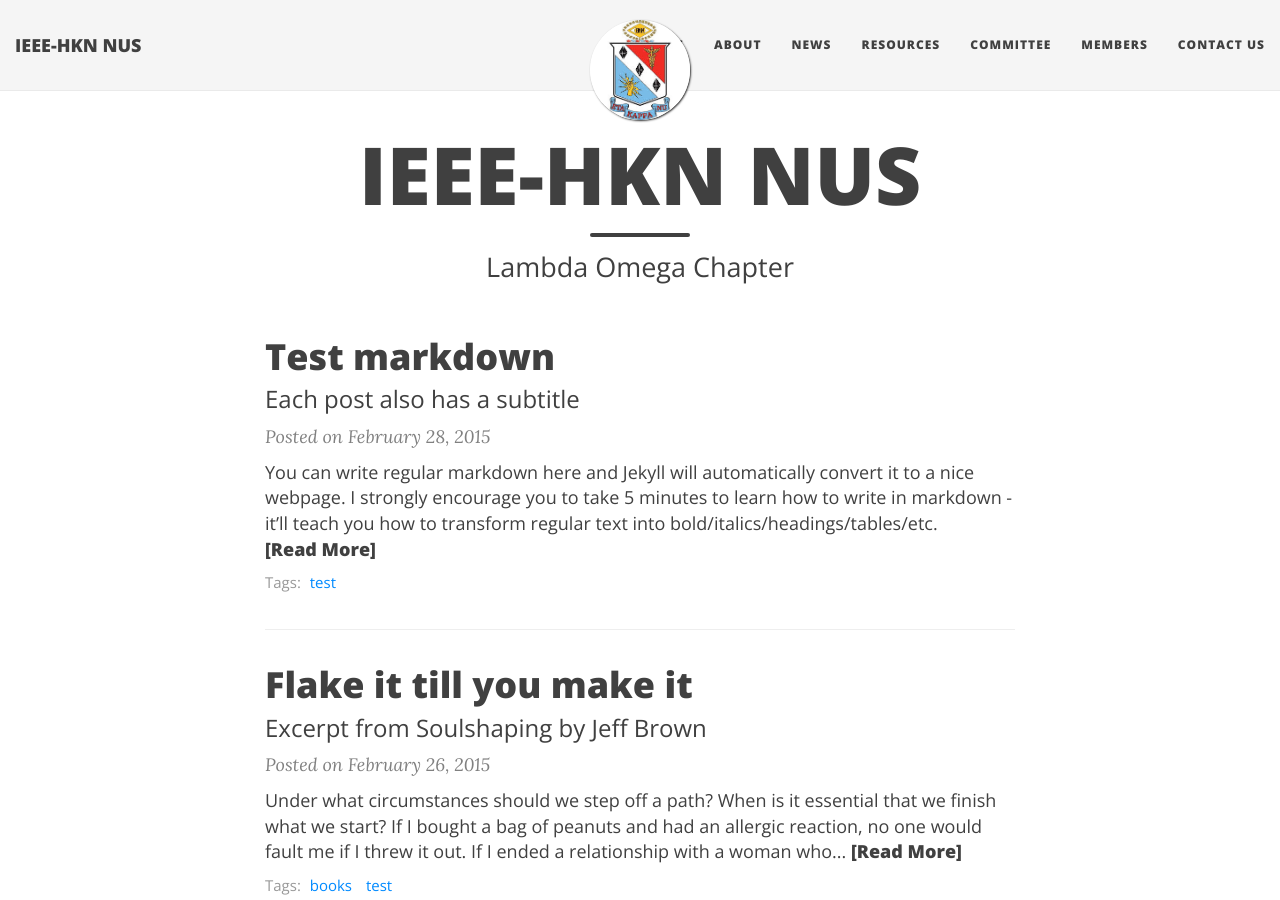
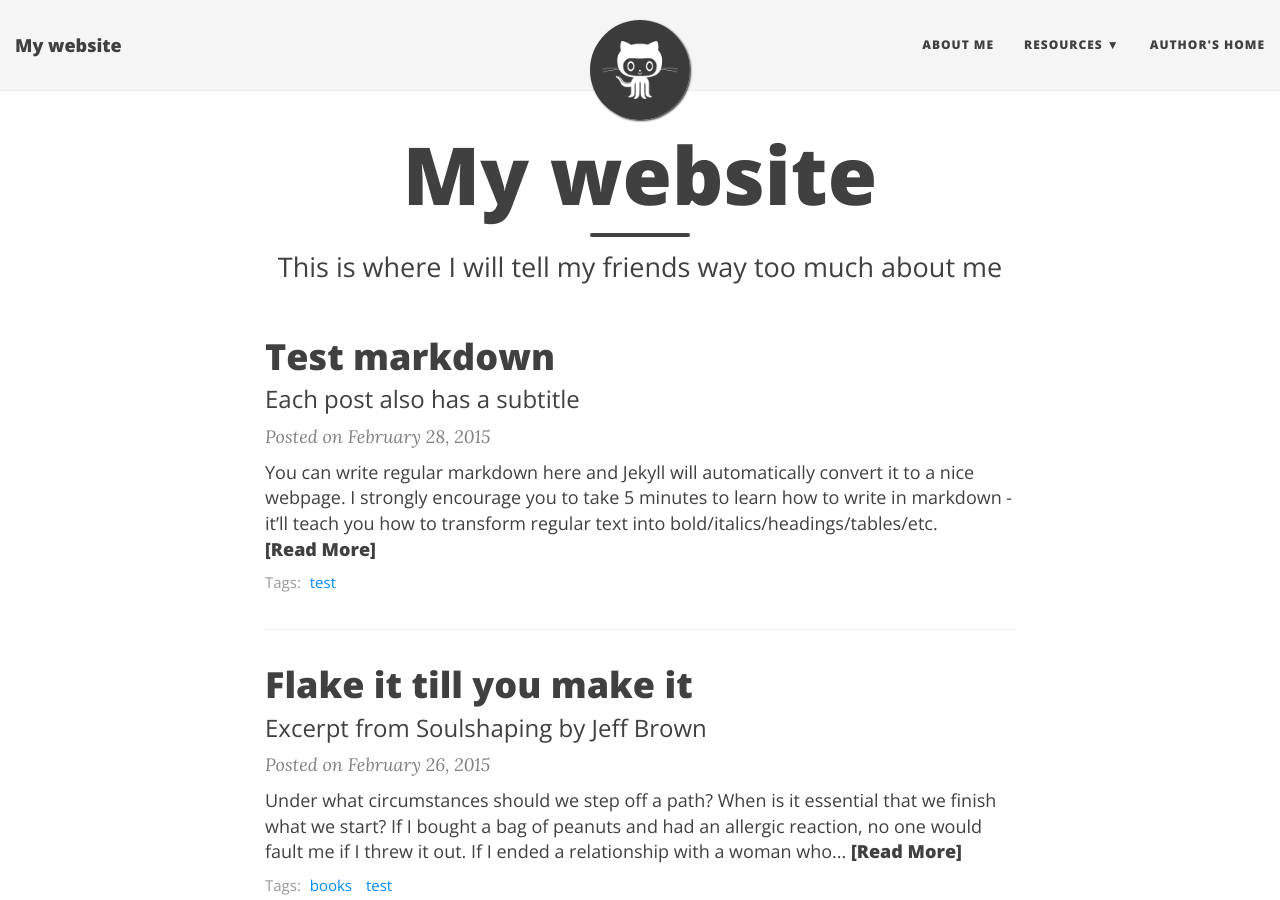
Before and after one commit to nus-ieee-hkn/news, a Jekyll site: the page built from index.html, in a window 1280 px wide and 900 px high. Built offline with Jekyll 4.4.1, drawn with Linux system fonts in a browser that asks for light colours; nearby versions of some CDN libraries; the list of posts is cut into pages by our own code; some of the changed text lies outside the part shown.

```diff
--- a/_config.yml
+++ b/_config.yml
@@ -4,8 +4,8 @@
 # baseurl is the website's URL without the hostname
 
 # If you are building a simple GitHub user page (http://username.github.io) then use these settings:
-url: "http://nus-ieee-hkn.github.io/news"
-baseurl: "/news"
+url: "http://username.github.io"
+baseurl: ""
 
 # If you are building a GitHub project page then use these settings:
 #url: "http://username.github.io/projectname"
@@ -14,29 +14,25 @@
 # Of course don't forget to change the username and projectname to YOUR username and project
 
 # Name of website
-title: IEEE-HKN NUS
+title: My website
 
 # Short description of your site
-description: Welcome to the official IEEE-HKN NUS Lambda Omega Chapter website!
+description: A virtual proof that name is awesome!
 
 # --- Navigation bar options --- #
 
 # List of links in the navigation bar
 navbar-links:
-  Home: "http://nus-ieee-hkn.github.io"
-  About: "about.html"
-  News: ""
-  Resources: "resources.html"
-  Committee: "committee.html"
-  Members: "members.html"
-  # Resources:
-  #   - Electrical Engineering: "electrical"
-  #   - Computer Engineering: "computer"
-  Contact Us: "contactus.html"
+  About Me: "aboutme"
+  Resources:
+    - Beautiful Jekyll: "http://deanattali.com/beautiful-jekyll/"
+    - Learn markdown: "http://www.markdowntutorial.com/"
+    - GitHub Pages: "https://pages.github.com/"
+  Author's home: "http://deanattali.com"
 
 # Image to show in the navigation bar - image must be a square (width = height)
 # Remove this parameter if you don't want an image in the navbar
-avatar: "/img/hkn.jpg"
+avatar: "/img/avatar-icon.png"
 
 # If you want to have an image logo in the top-left corner instead of the title text,
 # then specify the following parameter
@@ -68,18 +64,18 @@
 # Change all these values or delete the ones you don't want.
 # Important: you must keep the "name" parameter, everything else you can remove
 author:
-  name: IEEE-HKN NUS
+  name: Some Person
 
 # Select your active Social Network Links.
 # Uncomment the links you want to show in the footer and add your information to each link.
 # You can reorder the items to define the link order.
 # If you want to add a new link that isn't here, you'll need to also edit the file _data/SocialNetworks.yml
 social-network-links:
-  # rss: true
-  email: "nus.ieee.hkn@gmail.com"
-  facebook: "IEEE.HKN" #can be edited to direct to our own fb link
-  github: nus-ieee-hkn
-  twitter: "IEEE_EtaKappaNu"
+  rss: true
+  email: "someone@example.com"
+  facebook: daattali
+  github: daattali
+  twitter: daattali
 #  reddit: yourname
 #  google-plus: +DeanAttali
 #  linkedin: daattali
@@ -87,7 +83,7 @@
 #  stackoverflow: "3943160/daattali"
 #  snapchat: deanat78
 #  instagram: deanat78
-  # youtube: user/tobeimplemented
+#  youtube: user/deanat78
 #  spotify: yourname
 #  telephone: +14159998888
 #  steam: deanat78
@@ -96,15 +92,14 @@
 
 # Select which share links to show in posts
 share-links-active:
-  twitter: false
+  twitter: true
   facebook: true
-  # youtube: true
   google: false
-  linkedin: false
+  linkedin: true
 
 # How to display the link to the website in the footer
 # Remove this if you don't want a link in the footer
-# url-pretty: "nus-ieee-hkn.github.io"  # eg. "deanattali.com/beautiful-jekyll"
+url-pretty: "MyWebsite.com"  # eg. "deanattali.com/beautiful-jekyll"
 
 # --- Web Statistics Section --- #
 
@@ -147,7 +142,7 @@
 # --- Don't need to touch anything below here (but you can if you want) --- #
 
 # Output options (more information on Jekyll's site)
-timezone: "Asia/Singapore"
+timezone: "America/Vancouver"
 markdown: kramdown
 highlighter: rouge
 permalink: /:year-:month-:day-:title/
--- a/index.html
+++ b/index.html
@@ -1,7 +1,7 @@
 ---
 layout: page
-title: IEEE-HKN NUS
-subtitle: Lambda Omega Chapter
+title: My website
+subtitle: This is where I will tell my friends way too much about me
 use-site-title: true
 ---
 
```
Lines whose indentation alone changed are shown as unchanged.
